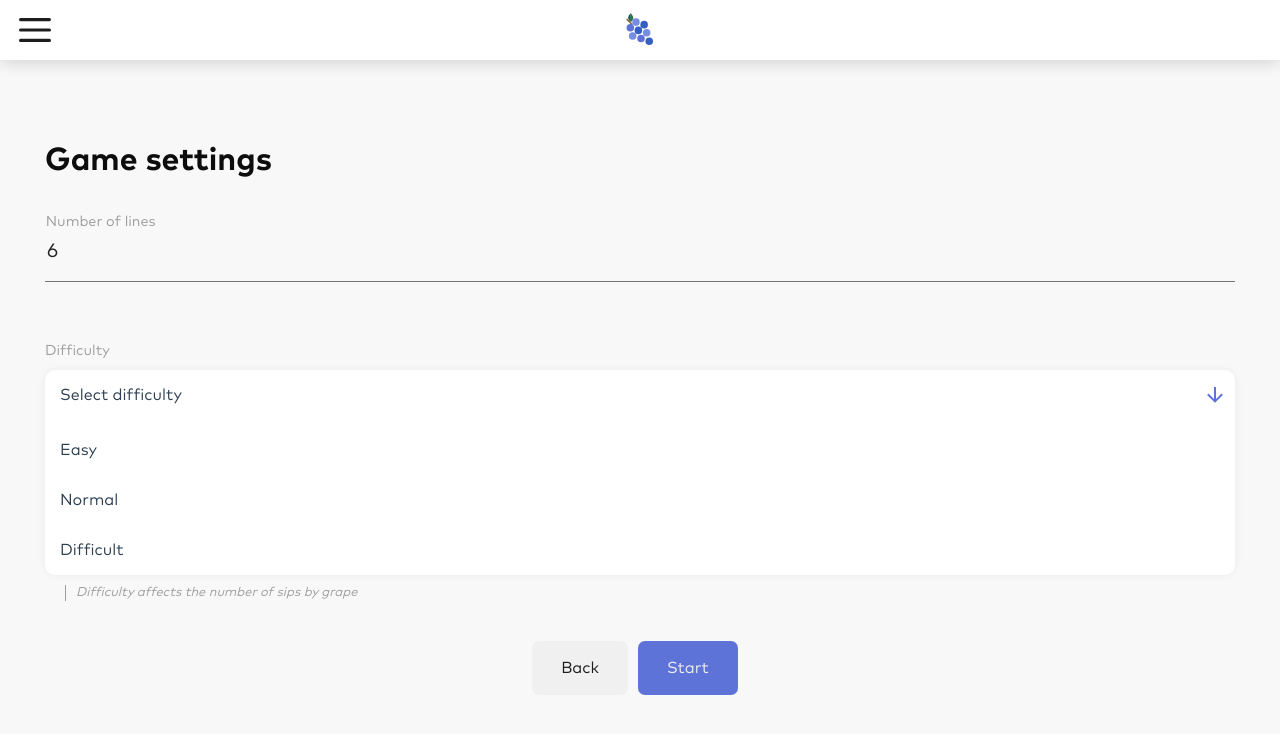
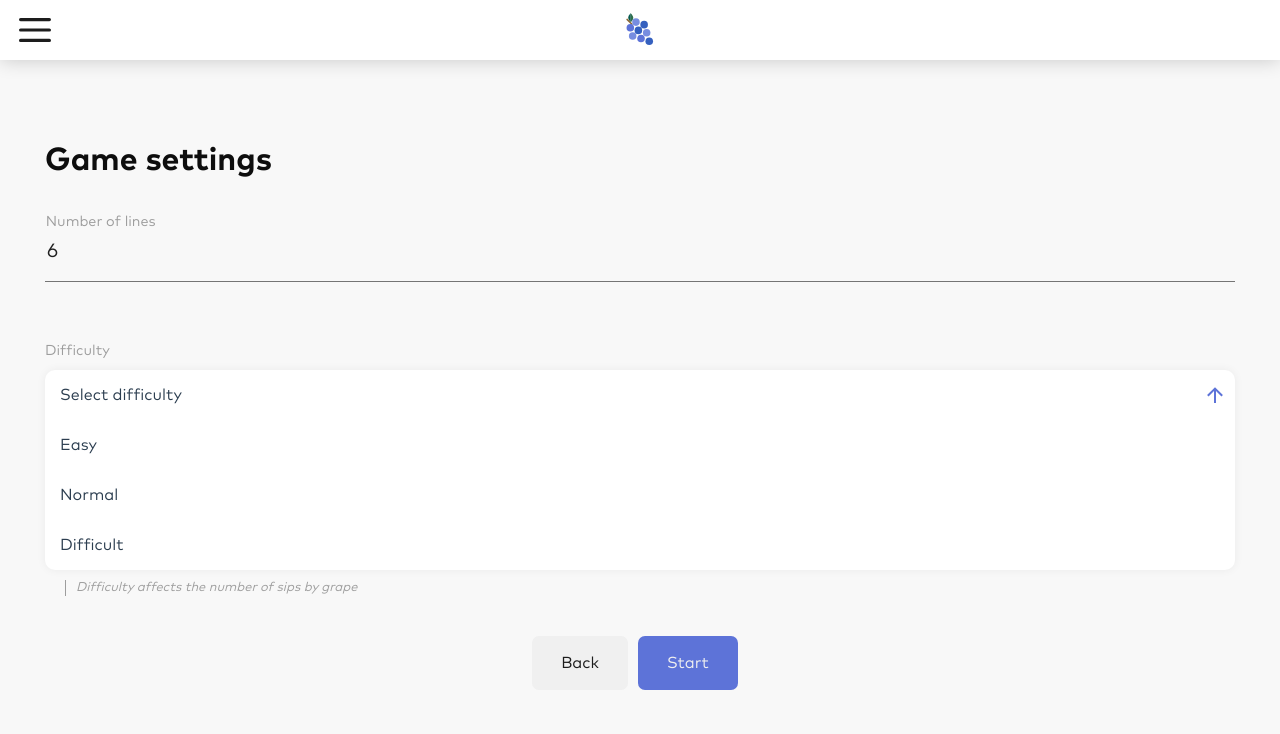
Before and after one commit to leoboyerbx/piou, a Vue app: page /group in a window 1280 px wide. Both pictures are taken after a click on the element "Select difficulty". Shown: the top 734 px of the page. Built offline with nearby package versions, Linux system fonts and the light colour scheme.

Commit message:
Arrow animation on select element

```diff
--- a/src/components/Drawer.vue
+++ b/src/components/Drawer.vue
@@ -4,7 +4,7 @@
       <div class="language-switch">
         <LanguageSwitcher @update="updateLang($event)"></LanguageSwitcher>
       </div>
-      <div class="version">v0.2.0</div>
+      <div class="version">v0.2.1</div>
     </div>
     <MenuButton class="menubutton" :class="{ open }" @click="open = !open" />
   </div>
@@ -67,9 +67,10 @@ export default {
     position: absolute;
     left: 5%;
     width: 90%;
-    top: 100px;
+    bottom: 0;
   }
   .version {
+    display: none;
     position: absolute;
     bottom: 5px;
     width: 100%;
--- a/src/components/LanguageSwitcher.vue
+++ b/src/components/LanguageSwitcher.vue
@@ -1,32 +1,37 @@
 <template>
   <div class="choose-language">
     <form class="form">
-      <div class="inputGroup" v-for="[key, language] of Object.entries(availableLanguages)" :key="key">
-        <input :id="'radio_' + key" :value="key" v-model="currentLanguage" name="language" type="radio"/>
-        <label :for="'radio_' + key">{{ language.name }}
-<!--          <img v-if="language.flag" :src="language.flag" :alt="key.toUpperCase()" class="flag">-->
-        </label>
-      </div>
+<!--      <div class="inputGroup" v-for="[key, language] of Object.entries(availableLanguages)" :key="key">-->
+<!--        <input :id="'radio_' + key" :value="key" v-model="currentLanguage" name="language" type="radio"/>-->
+<!--        <label :for="'radio_' + key">{{ language.name }}-->
+<!--&lt;!&ndash;          <img v-if="language.flag" :src="language.flag" :alt="key.toUpperCase()" class="flag">&ndash;&gt;-->
+<!--        </label>-->
+<!--      </div>-->
+      <VueSelect direction="up" :options="availableLanguages" v-model="currentLanguage" @update="currentLanguage = $event" class="language-select" placeholder="Langue"></VueSelect>
     </form>
   </div>
 </template>
 
 <script>
+import VueSelect from '@/components/Select'
 export default {
   name: 'LanguageSwitcher',
+  components: { VueSelect },
   props: {
 
   },
   data () {
     return {
-      availableLanguages: {
-        en: {
+      availableLanguages: [
+        {
+          value: 'en',
           name: 'English'
         },
-        fr: {
+        {
+          value: 'fr',
           name: 'Français'
         }
-      },
+      ],
       currentLanguage: this.$i18n.locale.substring(0, 2)
     }
   },
@@ -34,8 +39,11 @@ export default {
   },
   watch: {
     currentLanguage (newVal) {
+      console.log(newVal)
       this.$emit('update', newVal)
     }
+  },
+  methods: {
   }
 }
 </script>
--- a/src/components/Select.vue
+++ b/src/components/Select.vue
@@ -3,12 +3,14 @@
     <div class="label">
       {{ label }}
     </div>
-    <div class="vue-select" @click="toggleDropdown"><span class="selected-option">{{ renderedPlaceholder }}
-        <svg width="24" height="24" viewBox="0 0 24 24">
+    <div class="vue-select" @click="toggleDropdown" :class="direction">
+      <span class="selected-option">{{ renderedPlaceholder }}
+        <svg width="24" height="24" viewBox="0 0 24 24" class="arrow" :class="[ direction, { reversed: showDropdown } ]">
           <path d="M11,4H13V16L18.5,10.5L19.92,11.92L12,19.84L4.08,11.92L5.5,10.5L11,16V4Z"></path>
-        </svg></span>
+        </svg>
+      </span>
       <transition name="slide">
-        <div class="dropdown-options-container" v-show="showDropdown">
+        <div class="dropdown-options-container" :class="[ { 'h-2' : options.length < 3 }, direction ]" v-show="showDropdown">
           <div class="dropdown-options" v-for="option in options" :class="{'selected': option === selected }" :key="option.value">
             <div class="dropdown-options--cell" @click="selectOption(option)"><span class="option-text">{{ option.name }}</span></div>
           </div>
@@ -28,6 +30,9 @@ export default {
       default: () => ([]),
       type: Array
     },
+    value: {
+      type: String
+    },
     placeholder: {
       default: function () {
         return this.$t('ui.selectOption')
@@ -39,6 +44,14 @@ export default {
     },
     label: {
       type: String
+    },
+    maxHeight: {
+      type: Number,
+      default: 150
+    },
+    direction: {
+      type: String,
+      default: 'down'
     }
   },
   data () {
@@ -50,14 +63,37 @@ export default {
       renderedPlaceholder: this.placeholder
     }
   },
+  mounted () {
+    this.bindValueToProp()
+  },
+  watch: {
+    value () {
+      this.bindValueToProp()
+    }
+  },
+  computed: {
+    dropdownHeight () {
+      if (this.showDropdown) {
+        console.log(this.maxHeight, this.options.length * 50)
+        return Math.min(
+          this.maxHeight, this.options.length * 50
+        ) + 'px'
+      }
+      return 0
+    }
+  },
   methods: {
     toggleDropdown () {
       this.showDropdown = !this.showDropdown
     },
-    selectOption (option) {
+    bindValueToProp () {
+      if (this.value) {
+        this.selectOption(this.options.find(option => option.value === this.value), false)
+      }
+    },
+    selectOption (option, emit = true) {
       this.selected = option
       this.renderedPlaceholder = option.name
-      // inform parent (the form) of a selection so the model can be updated.
       this.$emit('update', this.selected.value)
     }
   }
@@ -111,6 +147,9 @@ export default {
     transition: all .4s $transition-easing;
     position: relative;
 
+    display: flex;
+    flex-direction: column;
+
     .selected-option {
       @include ellipsis();
       display: inline-block;
@@ -119,6 +158,7 @@ export default {
       position: relative;
       box-sizing: border-box;
       transition: all .4s $transition-easing;
+      user-select: none;
 
       &:hover {
         color: rgba(0,0,0,.45);
@@ -130,9 +170,13 @@ export default {
         right: 8px;
         top: 50%;
         transform: translateY(-50%);
-        transition: fill .6s $transition-easing;
+        transition: all .3s $transition-easing;
         &:hover {
           fill: darken($vue-teal, 15%);
+        }
+
+        &.down.reversed, &.up:not(.reversed) {
+          transform: translateY(-50%) rotate(180deg);
         }
       }
     }
@@ -142,12 +186,19 @@ export default {
       bottom: 0;
       opacity: 0;
       z-index: -1;
+      user-select: none;
     }
   }
-
   .dropdown-options-container {
     overflow-y: scroll;
+    user-select: none;
     height: 150px;
+    &.up {
+      order: -1
+    }
+  }
+  .h-2 {
+    height: 100px;
   }
 
   .dropdown-options--cell {
```
